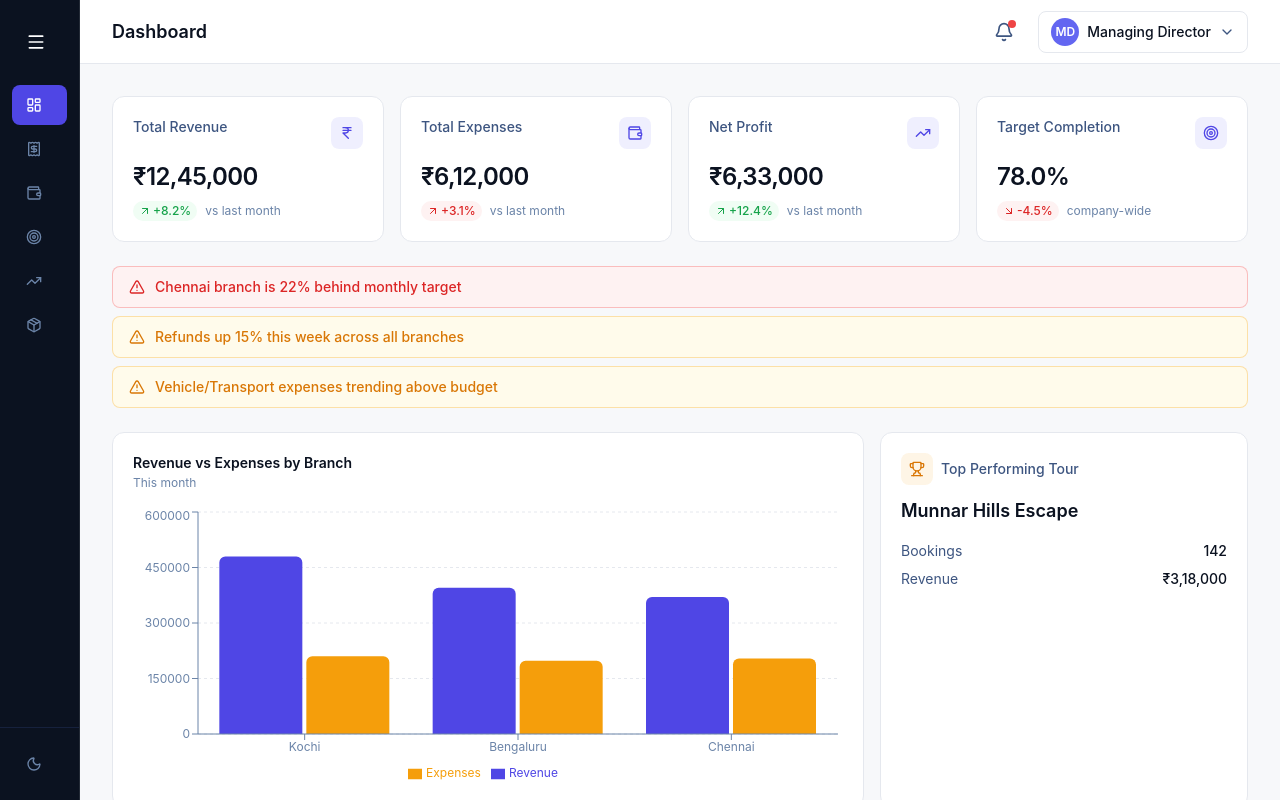
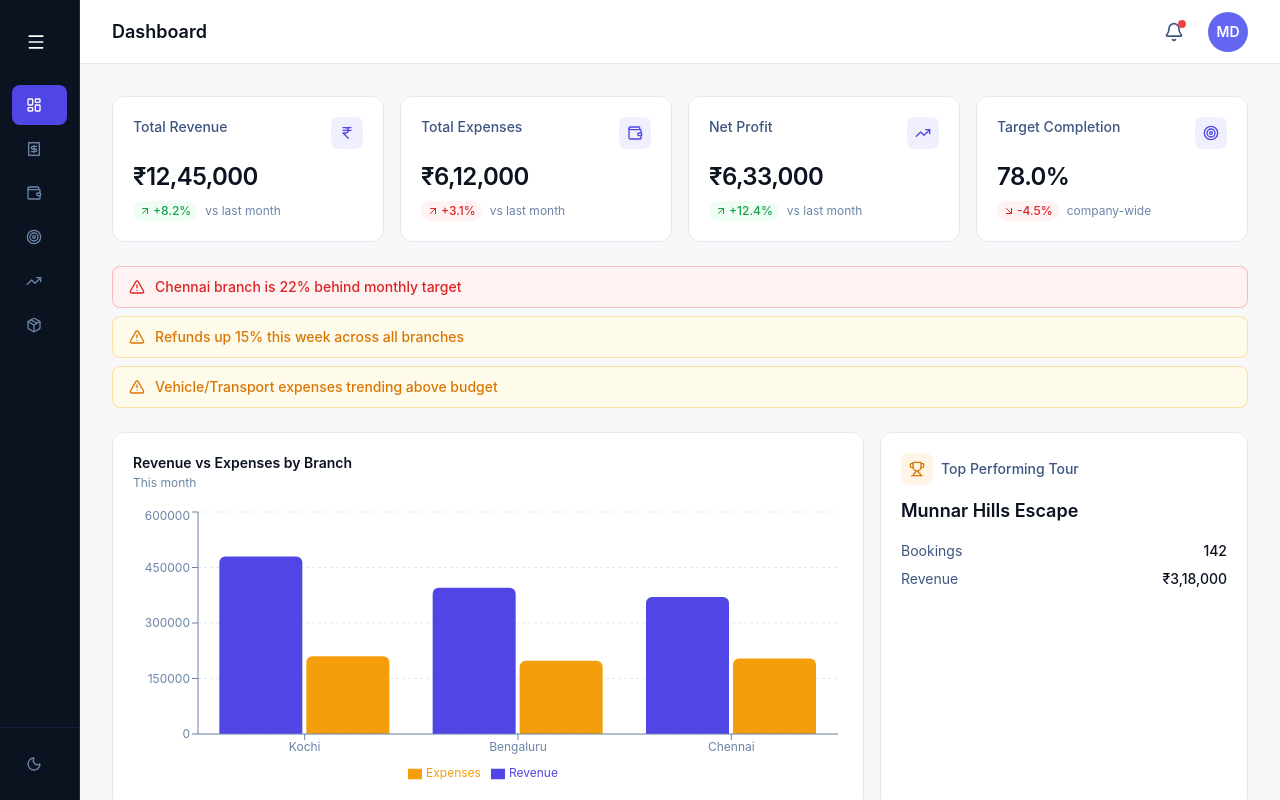
Before and after one commit to farseent/GM_Dashboard, a React (Vite) app: page / in a window 1280 px wide. Built offline with nearby package versions, Linux system fonts and the light colour scheme.

Commit message:
minor fix

```diff
--- a/src/layout/Topbar.jsx
+++ b/src/layout/Topbar.jsx
@@ -24,13 +24,13 @@ export default function Topbar({ title, onMenuClick }) {
           <span className="absolute right-1.5 top-1.5 h-2 w-2 rounded-full bg-negative-500" />
         </button>
 
-        <button className="flex items-center gap-2 rounded-lg border border-border-subtle px-2 py-1.5 hover:bg-surface sm:px-3">
-          <div className="flex h-7 w-7 items-center justify-center rounded-full bg-accent-500 text-xs font-semibold text-white">
+        {/* <button className="flex items-center gap-2 rounded-lg border border-border-subtle px-2 py-1.5 hover:bg-surface sm:px-3"> */}
+          <div className="flex h-10 w-10 items-center justify-center rounded-full bg-accent-500 text-[14px] font-semibold text-white">
             MD
           </div>
-          <span className="hidden text-sm font-medium text-fg sm:inline">Managing Director</span>
-          <ChevronDown className="hidden h-4 w-4 text-fg-muted sm:inline" />
-        </button>
+          {/* <span className="hidden text-sm font-medium text-fg sm:inline">Managing Director</span> */}
+          {/* <ChevronDown className="hidden h-4 w-4 text-fg-muted sm:inline" /> */}
+        {/* </button> */}
       </div>
     </header>
   )
```
